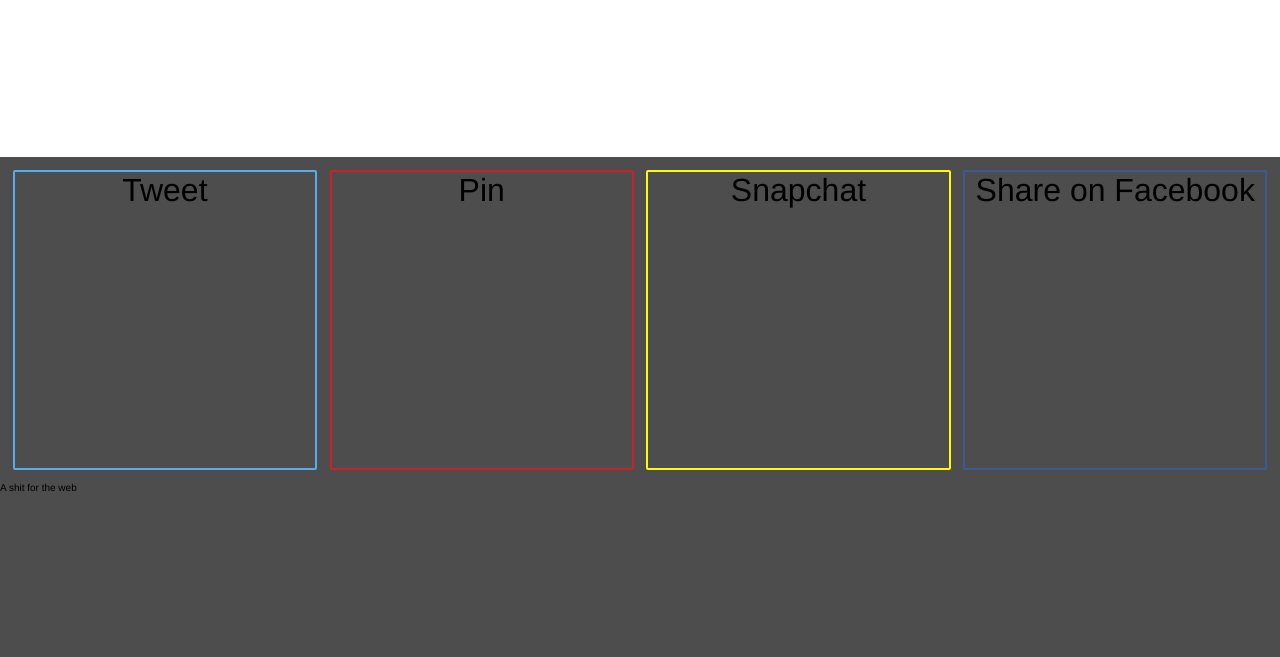
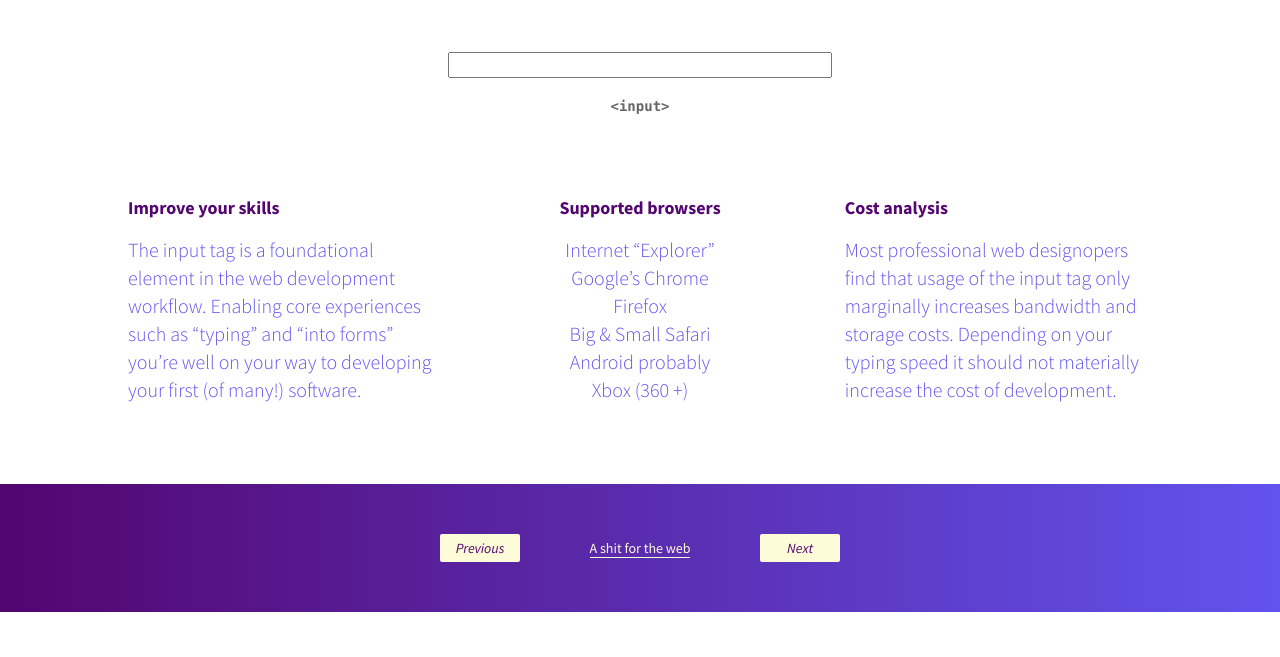
Before and after one commit to sftw/core, a website: page preview/index.html in a window 1280 px wide. Shown: the part 153-810 px from the top of the page. Drawn offline with Linux system fonts and the light colour scheme.

Commit message:
Steaming the fuck along

```diff
--- a/preview/index.html
+++ b/preview/index.html
@@ -6,23 +6,43 @@
   </head>
 
   <body>
-    <div id="wrapper">
-      <h1><span>Input tag</span></h1>
-      <div id="element">
-        <input>
-      </div> <!-- / element -->
-    </div> <!-- / wrapper -->
-    <footer>
-      <ul id="social-media">
-        <li class="twitter">Tweet</li>
-        <li class="pinterest">Pin</li>
-        <li class="snapchat">Snapchat</li>
-        <li class="facebook">Share on Facebook</li>
+    <h1>Input tag</h1>
+
+    <div id="element">
+      <input type="text">
+    </div>
+    <h2 class="markup">&lt;input&gt;</h2>
+
+    <div id="knowledge">
+      <section>
+        <h3>Improve your skills</h3>
+        <p>The input tag is a foundational element in the web development workflow. Enabling core experiences such as &ldquo;typing&rdquo; and &ldquo;into forms&rdquo; you&rsquo;re well on your way to developing your first (of many!) software.</p>
+      </section>
+      <section>
+        <h3>Supported browsers</h3>
+        <ul>
+          <li>Internet &ldquo;Explorer&rdquo;</li>
+          <li>Google&rsquo;s Chrome</li>
+          <li>Firefox</li>
+          <li>Big &amp; Small Safari</li>
+          <li>Android probably</li>
+          <li>Xbox (360 +)</li>
+        </ul>
+      </section>
+      <section>
+        <h3>Cost analysis</h3>
+        <p>Most professional web designopers find that usage of the input tag only marginally increases bandwidth and storage costs. Depending on your typing speed it should not materially increase the cost of development.</p>
+      </section>
+    </div>
+
+    <div id="webring">
+      <ul>
+        <li><a href="#" class="button">Previous</a></li>
+        <li><a href="http://shitfortheweb">A shit for the web</a></li>
+        <li><a href="#" class="button">Next</a></li>
       </ul>
-      <p class="what-it-is">
-        A shit for the web
-      </p>
-    </footer>
+    </div>
+
   </body>
 
 </html>
--- a/src/scss/sftw-core.scss
+++ b/src/scss/sftw-core.scss
@@ -1,71 +1,156 @@
+@import url("http://fonts.googleapis.com/css?family=Source+Sans+Pro:300,400,400italic,700");
 @import 'normalize';
 
-$grey: #ccc;
-$gold: #eba90a;
+* {
+  box-sizing: border-box;
+}
 
-/* Branding colors */
-$twitter: #55acee;
-$pinterest: #cc2127;
-$facebook: #3b5998;
-$snapchat: #fffc00;
+$purple: #530570;
+$blue: #6253ED;
+$cream: #FEFBD9;
+$grey: #656565;
 
+$monospace: 'Monaco', 'Courier New', monospace;
+$baseline: 2.8rem;
+$font-small: 1.4rem;
+$font-normal: 2rem;
+
+html,
 body {
   background-color: #fff;
+  color: $purple;
   font-size: 62.5%;
-  font-family: 'Helvetica Neue', 'Helvetica', 'sans-serif';
-}
-
-#wrapper {
-  width: 80%;
-  margin: 0 auto;
+  font-family: 'Source Sans Pro', 'Helvetica Neue', 'Helvetica', sans-serif;
 }
 
 h1 {
+  font-size: 3.6rem;
+  font-weight: 300;
+  margin: 80px auto;
   text-align: center;
-  font-size: 2rem;
-  font-weight: 300;
-  margin: 3rem;
-  padding: 0;
+}
 
-  span {
-    border-bottom: 2px solid $grey;
-    padding-bottom: 0.5rem;
+#element {
+  margin: 0 auto;
+  text-align: center;
+
+  input[type=text] {
+    width: 30%;
+    min-width: 300px;
+    font-size: 1.6rem;
   }
 }
 
-#element {
-  display: block;
+h2.markup {
+  margin: 20px auto 0 auto;
   text-align: center;
+  color: $grey;
+  font-family: $monospace;
+  font-size: 1.4rem;
 }
 
-footer {
-  margin: 10rem 0 0 0;
-  background-color: darken($grey, 50%);
-  min-height: 500px;
+h3 {
+  font-size: 1.8rem;
+  line-height: $baseline;
+  margin: 0 0 ($baseline/2) 0;
+  font-weight: 700;
+  color: $purple;
+  padding: 0;
 }
 
-#social-media {
-  margin: 0 0 1% 1%;
-  padding: 0;
-  list-style: none;
+#knowledge {
+  max-width: 80%;
+  margin: 80px auto;
   overflow: hidden;
 
-  li {
+  p, li {
+    font-size: $font-normal;
+    line-height: $baseline;
+    margin: 0;
     padding: 0;
-    height: 300px;
-    box-sizing: border-box;
-    width: 24%;
-    margin: 1% 1% 0 0;
+    color: $blue;
+    font-weight: 300;
+  }
+
+  ul {
+    list-style: none;
+    margin: 0;
+    padding: 0;
+  }
+
+  & > section {
+    width: 40%;
     float: left;
-    border-radius: 2px;
-    text-align: center;
-    font-weight: 150;
-    font-size: 2rem;
-    border: 2px solid transparent;
 
-    &.twitter   { border-color: $twitter; }
-    &.pinterest { border-color: $pinterest; }
-    &.facebook  { border-color: $facebook; }
-    &.snapchat  { border-color: $snapchat; }
+    &:first-child {
+      padding-right: 10%;
+    }
+    &:nth-child(2) {
+      width: 20%;
+      text-align: center;
+    }
+    &:nth-child(3) {
+      padding-left: 10%;
+    }
   }
 }
+
+#webring {
+  background-color: $purple;
+  background: linear-gradient(to right, $purple 0%, $blue 100%);
+  padding: 50px 0;
+  text-align: center;
+  overflow: hidden;
+
+  .button {
+    display: inline-block;
+    width: 80px;
+    background-color: $cream;
+    border-radius: 2px;
+    font-size: $font-small;
+    font-style: italic;
+    font-weight: 400;
+    line-height: $baseline;
+    color: $purple;
+    text-decoration: none;
+
+    transition: background-color 0.3s linear;
+
+    &:hover {
+      background-color: white;
+    }
+  }
+
+  ul {
+    margin: 0 auto;
+    padding: 0;
+    list-style: none;
+    width: 400px;
+  }
+
+  li {
+    display: block;
+    width: 80px;
+    float: left;
+
+    &:nth-child(2) {
+      width: 240px;
+      text-align: center;
+
+      a:link,
+      a:visited {
+        color: $cream;
+        font-size: $font-small;
+        text-decoration: none;
+        border-bottom: 1px solid $cream;
+        line-height: $baseline;
+
+        transition: color 0.3s linear;
+      }
+
+      a:hover {
+        color: white;
+      }
+    }
+  }
+}
```
Also changed, not shown: css/sftw-core.css.
